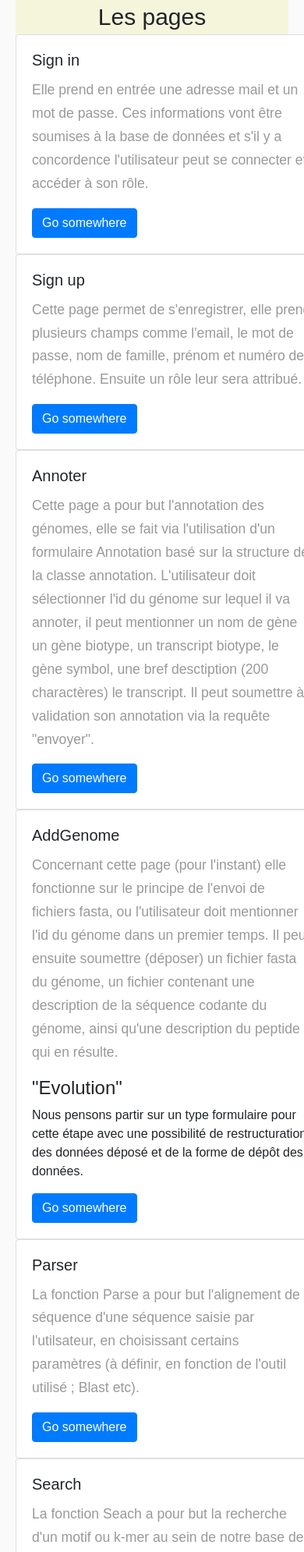
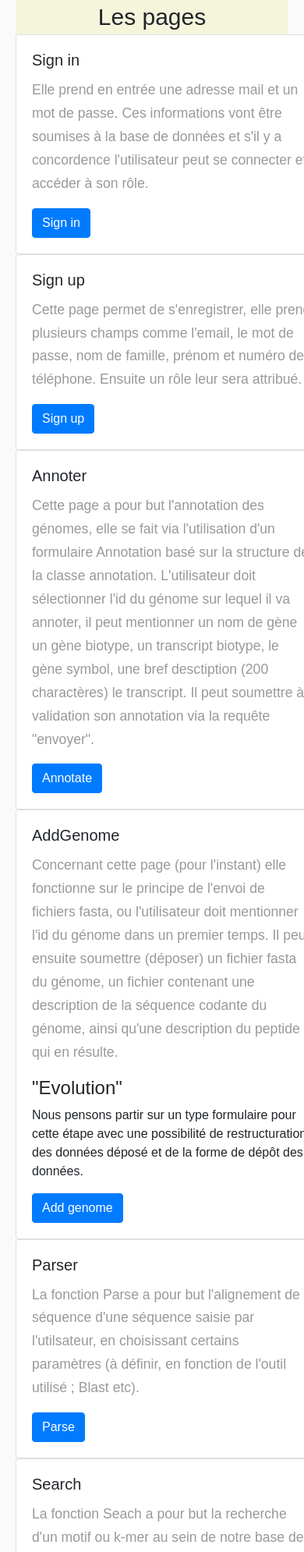
Before and after one commit to lwperrin/projet_web, a Django app: page /Help/ in a window 390 px wide; the page is wider, and only the part inside the window is pictured. Shown: the part 615-2605 px from the top of that part at 78% size. Run offline with Django 4.2, Linux system fonts and the light colour scheme; some libraries are stand-ins or nearby versions.

Commit message:
modification of guide format

```diff
--- a/source/bacterial_genome_annotation/templates/bacterial_genome_annotation/Help.html
+++ b/source/bacterial_genome_annotation/templates/bacterial_genome_annotation/Help.html
@@ -24,7 +24,7 @@
 							<h5 class="card-title">Sign in</h5>
 							<p class="card-text">Elle prend en entrée une adresse mail et un mot de passe.
 								Ces informations vont être soumises à la base de données et s'il y a concordence l'utilisateur peut se connecter et accéder à son rôle.</p>
-							<a href="#" class="btn btn-primary">Go somewhere</a>
+							<a href="{% url 'login' %}" class="btn btn-primary">Sign in</a>
 						  </div>
 						</div>
 					</div>
@@ -35,7 +35,7 @@
 							  <p class="card-text">Cette page permet de s'enregistrer,
 								elle prend plusieurs champs comme l'email, le mot de passe, nom de famille, prénom et numéro de téléphone.
 								Ensuite un rôle leur sera attribué.</p>
-							  <a href="#" class="btn btn-primary">Go somewhere</a>
+							  <a href="{% url 'signup' %}" class="btn btn-primary">Sign up</a>
 							</div>
 						  </div>
 					  </div>
@@ -47,7 +47,7 @@
 								L'utilisateur doit sélectionner	l'id du génome sur lequel il va annoter, il peut mentionner un nom de gène
 								un gène biotype, un transcript biotype, le gène symbol, une bref desctiption (200 charactères)
 								le transcript. Il peut soumettre à validation son annotation via la requête "envoyer".</p>
-							  <a href="#" class="btn btn-primary">Go somewhere</a>
+							  <a href="{% url 'annotate' id='0' %}" class="btn btn-primary">Annotate</a>
 							</div>
 						  </div>
 					  </div>
@@ -59,7 +59,7 @@
 								Il peut ensuite soumettre (déposer) un fichier fasta du génome, un fichier contenant une description de la séquence codante du génome, ainsi qu'une description du peptide qui en résulte.
 								<h4>"Evolution"</h4>
 								Nous pensons partir sur un type formulaire pour cette étape avec une possibilité de restructuration des données déposé et de la forme de dépôt des données.</p>
-							  <a href="#" class="btn btn-primary">Go somewhere</a>
+							  <a href="{% url 'AddGenome' %}" class="btn btn-primary">Add genome</a>
 							</div>
 						  </div>
 					  </div>
@@ -68,7 +68,7 @@
 							<div class="card-body">
 							  <h5 class="card-title">Parser</h5>
 							  <p class="card-text">La fonction Parse a pour but l'alignement de séquence d'une séquence saisie par l'utilsateur, en choisissant certains paramètres (à définir, en fonction de l'outil utilisé ; Blast etc).</p>
-							  <a href="#" class="btn btn-primary">Go somewhere</a>
+							  <a href="{% url 'Parser' id='0' %}" class="btn btn-primary">Parse</a>
 							</div>
 						  </div>
 					  </div>
@@ -78,14 +78,41 @@
 							  <h5 class="card-title">Search</h5>
 							  <p class="card-text">La fonction Seach a pour but la recherche d'un motif ou k-mer au sein de notre base de données. Elle prend en entrée plusieurs champs (qui ne sont pas obligatoires), comme le nom de la bactérie, le choix entre le type d'information (nucléique ou peptidique), la séquence, le nom du gène ou celui du transcrit.
 								Suite à cette recherche un ensemble de résultats qui correspondent à la recherche seront montrés (pour l'instant avec une limite de 50 résultats, qui sera potentiellement prolongée avec une option de menu déroulant par la suite). </p>
-							  <a href="#" class="btn btn-primary">Go somewhere</a>
+							  <a href="{% url 'search' %}" class="btn btn-primary">Search</a>
+							</div>
+						  </div>
+					  </div>
+					  <div class="col-md-4">
+						<div class="card" style="width: 25rem;">
+							<div class="card-body">
+							  <h5 class="card-title">Members</h5>
+							  <p class="card-text"></p>
+							  <a href="{% url 'members' %}" class="btn btn-primary">Members</a>
+							</div>
+						  </div>
+					  </div>
+					  <div class="col-md-4">
+						<div class="card" style="width: 25rem;">
+							<div class="card-body">
+							  <h5 class="card-title">FAQ</h5>
+							  <p class="card-text"></p>
+							  <a href="{% url 'FAQ' %}" class="btn btn-primary">FAQ</a>
+							</div>
+						  </div>
+					  </div>
+					  <div class="col-md-4">
+						<div class="card" style="width: 25rem;">
+							<div class="card-body">
+							  <h5 class="card-title">Contact</h5>
+							  <p class="card-text"></p>
+							  <a href="{% url 'contact' %}" class="btn btn-primary">Contact</a>
 							</div>
 						  </div>
 					  </div>
 				</div>
 			</div>
 			<div class="sectionTitle">Roles</div>
-			<div class="helpContent"
+			<div class="helpContent">
 				<br>
 				<li>Lecteur (rôle par défaut)</li>
 				<li>Annotateur (rôle attribué par un autre Annotateur ou quelqu'un avec plus de libertés)</li>
```
